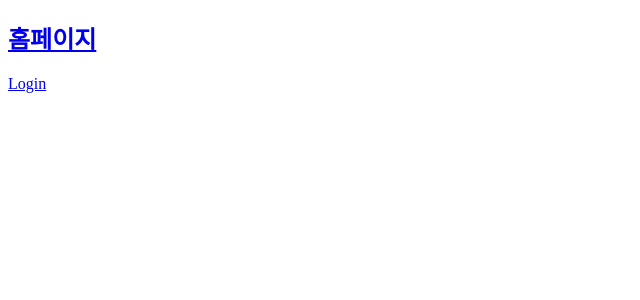
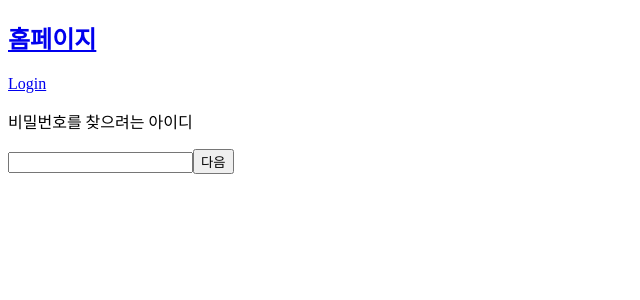
Before and after one commit to For-Freedom-01/honglee-frontend, a React (Create React App) app in the folder react-app/: page /find_password in a window 1280 px wide. Before the commit this address had no page. Shown: the top 300 px of the page, without its empty margins (0-640 px from the left). Built offline with nearby package versions, Linux system fonts and the light colour scheme.

Commit message:
build-findIdPage&findPasswordPage

```diff
--- a/react-app/src/App.js
+++ b/react-app/src/App.js
@@ -3,6 +3,8 @@ import Header from "./component/Header";
 import Login from "./component/Login";
 import HomePage from "./component/HomePage";
 import FindIdPage from "./component/FindIdPage";
+import FindPasswordPage from "./component/FindPasswordPage";
+import DetailPassword from "./component/DetailPassword";
 function App() {
   return (
     <div className="App">
@@ -12,6 +14,8 @@ function App() {
           <Route path="/" element={<HomePage/>} />
           <Route path="/login" element={<Login/>}/>
           <Route path="/find_id" element={<FindIdPage/>}/>
+          <Route path="/find_password" element={<FindPasswordPage/>}/>
+          <Route path="/:Id/detail_password" element={<DetailPassword/>}/>
         </Routes>
       </BrowserRouter>
     </div>
--- /dev/null
+++ b/react-app/src/component/DetailPassword.js
@@ -0,0 +1,7 @@
+export default function DetailPassword(){
+  return(
+    <div>
+      <p>비밀번호를 찾으려면 휴대폰 인증이 필요합니다</p>
+    </div>
+  )
+}
--- /dev/null
+++ b/react-app/src/component/FindPasswordPage.js
@@ -0,0 +1,19 @@
+import { useRef } from "react";
+import { useNavigate } from "react-router-dom";
+
+export default function FindPasswordPage(){
+  const nav = useNavigate()
+  const Id = useRef("")
+  function onNext(e){
+    // e.preventDefaut()
+    const userId = Id.current.value
+    nav(`/${userId}/detail_password`)
+  }
+  return(
+    <form onSubmit={onNext}>
+      <p>비밀번호를 찾으려는 아이디</p>
+      <input type="text" ref={Id} />
+        <button>다음</button>
+    </form>
+  )
+}
--- a/react-app/src/component/Login.js
+++ b/react-app/src/component/Login.js
@@ -49,7 +49,7 @@ export default function Login(){
       </div>
       <button>Login</button>
     </form>
-    <Link to="/find_id">아이디 찾기</Link>
+    <Link to="/find_id">아이디 찾기</Link> | <Link to="/find_password">비밀번호 찾기</Link>
     </>
   )
 }
```
